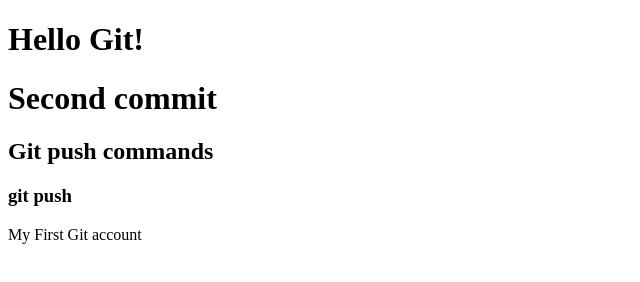
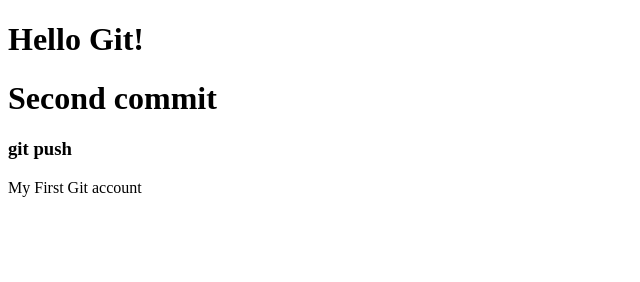
Before and after one commit to siyachhabra401-prog/gitpractice, a plain HTML site: page index.html in a window 1280 px wide. Shown: the whole page, without its empty margins (0-640 px from the left). Drawn offline with Linux system fonts and the light colour scheme.

Commit message:
First commit

```diff
--- a/index.html
+++ b/index.html
@@ -8,7 +8,6 @@
 <body>
     <h1>Hello Git!</h1>
     <h1>Second commit</h1>
-    <h2>Git push commands</h2>
     <h3>git push</h3>
     <p> My First Git account</p>
 </body>
```
